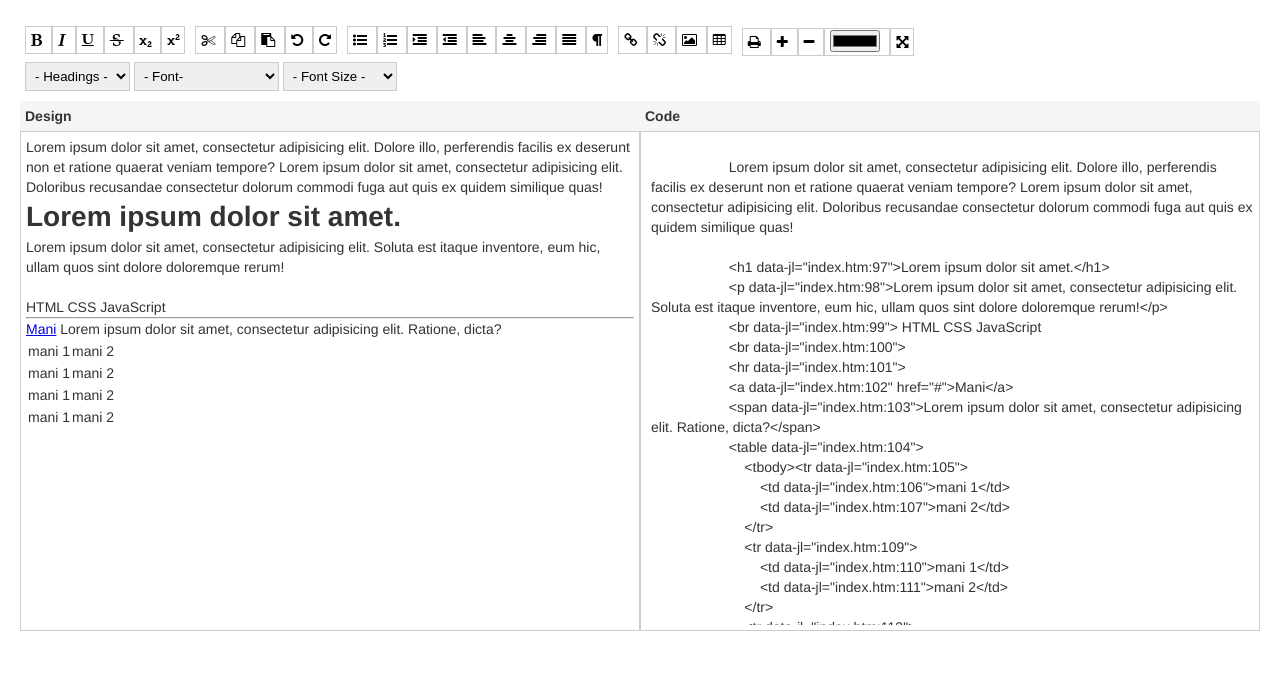
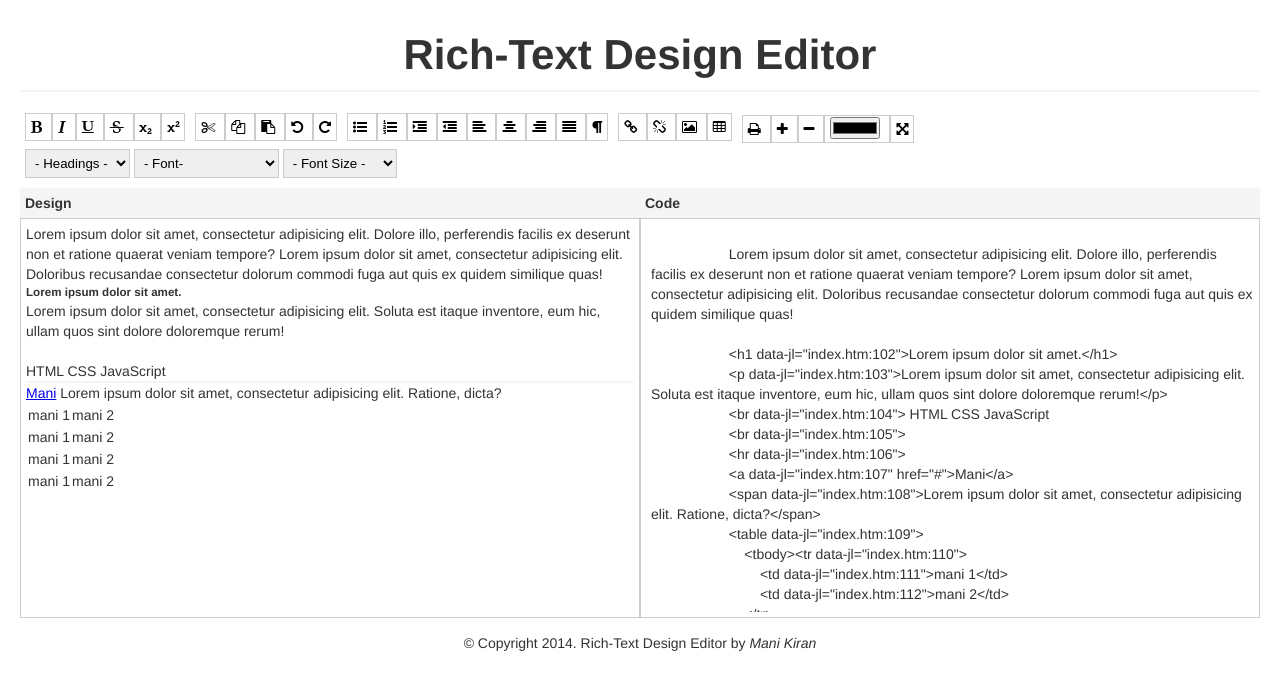
Before and after one commit to nmanikiran/designEditor, a plain HTML site: page index.htm in a window 1280 px wide. Drawn offline with Linux system fonts and the light colour scheme.

Commit message:
Styles added

```diff
--- a/css/style.css
+++ b/css/style.css
@@ -18,13 +18,38 @@ body{
 	color: #333;
 	background-color: #fff;
 }
+article,
+aside,
+details,
+figcaption,
+figure,
+footer,
+header,
+hgroup,
+main,
+nav,
+section,
+summary {
+    display: block;
+}
 .clearfix{
 	clear: both;
 	content: "";
 	display: table;
 }
+hr{
+	border: 1px solid #f5f5f5;
+}
 .container{
 	padding: 20px;
+}
+.top-head{
+	margin-bottom: 20px;
+}
+.top-head  h1{
+	font-size: 3em;
+	text-align: center;
+	padding: 5px 0;
 }
 .btn-group{
 	float: left;
@@ -49,7 +74,7 @@ body{
 }
  .previewarea, .codearea{
 	border: 1px solid #ccc;
-	height: 500px;
+	height: 400px;
 	padding: 5px;
 }
 
@@ -75,6 +100,10 @@ body{
 input[type='color']{
 	height: 22px;
 }
+.copyright{
+	text-align: center;
+	padding: 10px 0;
+}
 @media (max-width: 768px) {
 	.container{
 		padding: 2px;
--- a/index.htm
+++ b/index.htm
@@ -11,8 +11,13 @@
 </head>
 
 <body>
-    <div class="container">
-        <div class="row mywysiswyg clearfix">
+
+    <section class="container">
+   <header class="top-head">
+	    <h1>Rich-Text Design Editor</h1>
+	    <hr />
+	</header>
+        <section class="row mywysiswyg clearfix">
             <div class="btn-group">
                 <a href="#" class="btn" title="Bold" onclick="format('bold')"> <i class="fa fa-bold"></i> </a>
                 <a href="#" class="btn" title="italic" onclick="format('italic')"> <i class="fa fa-italic"></i> </a>
@@ -87,11 +92,11 @@
                     <option value="7">Maximum</option>
                 </select>
             </div>
-        </div>
-        <div class="row clearfix">
-            <div class="grid6">
+        </section>
+        <section class="row clearfix">
+            <section class="grid6">
                 <div class="h-block">Design</div>
-                <div class="previewarea" contenteditable="true" id="editable">
+                <section class="previewarea" contenteditable="true" id="editable">
                     Lorem ipsum dolor sit amet, consectetur adipisicing elit. Dolore illo, perferendis facilis ex deserunt non et ratione quaerat veniam tempore? Lorem ipsum dolor sit amet, consectetur adipisicing elit. Doloribus recusandae consectetur dolorum commodi fuga aut quis ex quidem similique quas!
 
                     <h1>Lorem ipsum dolor sit amet.</h1>
@@ -119,22 +124,20 @@
                             <td>mani 2</td>
                         </tr>
                     </table>
-                </div>
-            </div>
-            <div class="grid6">
+                </section>
+            </section>
+            <section class="grid6">
                 <div class="h-block">Code</div>
                 <div class="codearea ">
-                    <div id="viewPre" class="html">
+                    <div id="viewPre" class="html"></div>
+                </div>
+            </section>
+        </section>        <!-- Row ends-->
+	<footer class="copyright">
+    	&copy Copyright 2014. Rich-Text Design Editor by <em> Mani Kiran</em>
+    </footer>
+    </section>
 
-                    </div>
-                </div>
-            </div>
-        </div>
-        <!-- Row ends-->
-    </div>
-    </div>
     <script src="js/main.js"></script>
-
 </body>
-
 </html>
```
Lines whose indentation alone changed are shown as unchanged.
